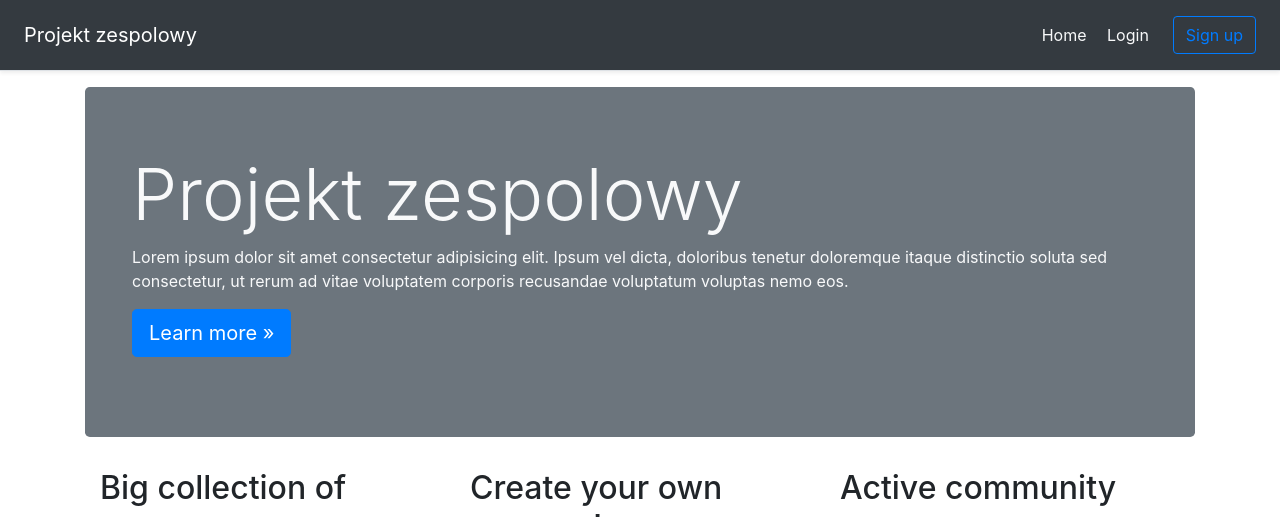
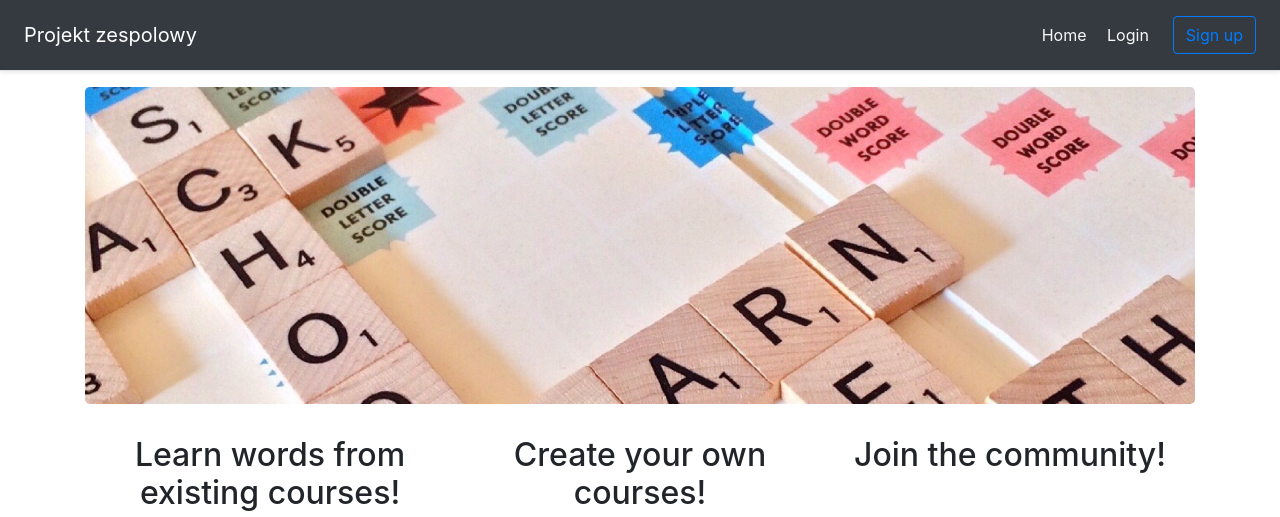
Before and after one commit to MagiciansRed/Projekt-zespolowy, a Django app: page / in a window 1280 px wide. Shown: the top 517 px of the page. Run offline with Django 3.2, Linux system fonts and the light colour scheme; some libraries are stand-ins or nearby versions.

Commit message:
homepage improvements for non logged users

```diff
--- a/templates/base.html
+++ b/templates/base.html
@@ -5,7 +5,7 @@
     <link rel="stylesheet" href="https://stackpath.bootstrapcdn.com/bootstrap/4.3.1/css/bootstrap.min.css"
           integrity="sha384-ggOyR0iXCbMQv3Xipma34MD+dH/1fQ784/j6cY/iJTQUOhcWr7x9JvoRxT2MZw1T" crossorigin="anonymous">
     <title>Projekt zespołowy</title>
-    <link rel="shortcut icon" href="{% static 'favicon.ico' %}"/>
+    <link rel="shortcut icon" href="{% static 'favicon.ico' %}?v1"/>
     <meta charset="utf-8">
     <meta name="viewport" content="width=device-width, initial-scale=1, shrink-to-fit=no">
     <script src="https://code.jquery.com/jquery-3.3.1.js"></script>
--- a/templates/home_page.html
+++ b/templates/home_page.html
@@ -1,17 +1,27 @@
 {% extends 'base.html' %}
-
+{% load static %}
 {% block content %}
 <style>
-
+    .bg-image {
+        background-image: url('{% static 'learn.jpeg' %}');
+        background-size: cover;
+    }
+    .small-img {
+        width: 10rem;
+        height: 10rem;
+        margin: 0 auto;
+        padding-top: 3rem;
+    }
 </style>
 <main role="main">
 
     <!-- Main jumbotron for a primary marketing message or call to action -->
-    <div class="jumbotron bg-secondary text-light">
+    <div class="jumbotron text-dark bg-image">
       <div class="container">
-        <h1 class="display-3">Projekt zespolowy</h1>
-        <p>Lorem ipsum dolor sit amet consectetur adipisicing elit. Ipsum vel dicta, doloribus tenetur doloremque itaque distinctio soluta sed consectetur, ut rerum ad vitae voluptatem corporis recusandae voluptatum voluptas nemo eos.</p>
-        <p><a class="btn btn-primary btn-lg" href="#" role="button">Learn more &raquo;</a></p>
+        <h1 class="display-3">&nbsp;</h1>
+        <h1 class="display-3">&nbsp;</h1>
+        <h1 class="display-3"></h1>
+
       </div>
     </div>
 
@@ -19,23 +29,20 @@
       <!-- Example row of columns -->
       <div class="row">
         <div class="col-md-4">
-          <h2>Big collection of courses</h2>
-          <p>Lorem ipsum dolor sit, amet consectetur adipisicing elit. Consequatur nesciunt tempore ea totam porro similique at consectetur, iste repellat eligendi voluptate modi nisi nostrum? Minima maxime voluptas facilis odio expedita? </p>
-          <p><a class="btn btn-secondary" href="#" role="button">View details &raquo;</a></p>
+          <h2 class="text-center">Learn words from existing courses!</h2>
+            <img src="https://image.flaticon.com/icons/svg/148/148992.svg" alt="join" class="small-img d-flex justify-content-center ">
         </div>
         <div class="col-md-4">
-          <h2>Create your own courses!</h2>
-          <p>Lorem ipsum, dolor sit amet consectetur adipisicing elit. Aut repellat necessitatibus expedita libero, ipsam incidunt impedit tenetur, recusandae aperiam qui eaque nisi! Possimus placeat sunt ipsa incidunt vel iusto cum!</p>
-          <p><a class="btn btn-secondary" href="#" role="button">View details &raquo;</a></p>
+          <h2 class="text-center">Create your own courses!</h2>
+            <img src="https://image.flaticon.com/icons/svg/148/148926.svg" alt="create" class="small-img d-flex justify-content-center ">
         </div>
         <div class="col-md-4">
-          <h2>Active community</h2>
-          <p>Lorem ipsum, dolor sit amet consectetur adipisicing elit. Quam delectus recusandae ex hic nulla nihil dolorum voluptatum fugit cum iure rem, optio ipsa necessitatibus in quasi distinctio eum natus sint.</p>
-          <p><a class="btn btn-secondary" href="#" role="button">View details &raquo;</a></p>
+          <h2 class="text-center">Join the community! &nbsp;&nbsp;&nbsp;&nbsp;&nbsp;&nbsp;&nbsp;</h2>
+            <img src="https://image.flaticon.com/icons/svg/149/149066.svg" alt="community" class="small-img d-flex justify-content-center ">
         </div>
       </div>
 
-      <hr>
+
 
     </div> <!-- /container -->
 
```
Also changed, not shown: static/learn.jpeg (added).
